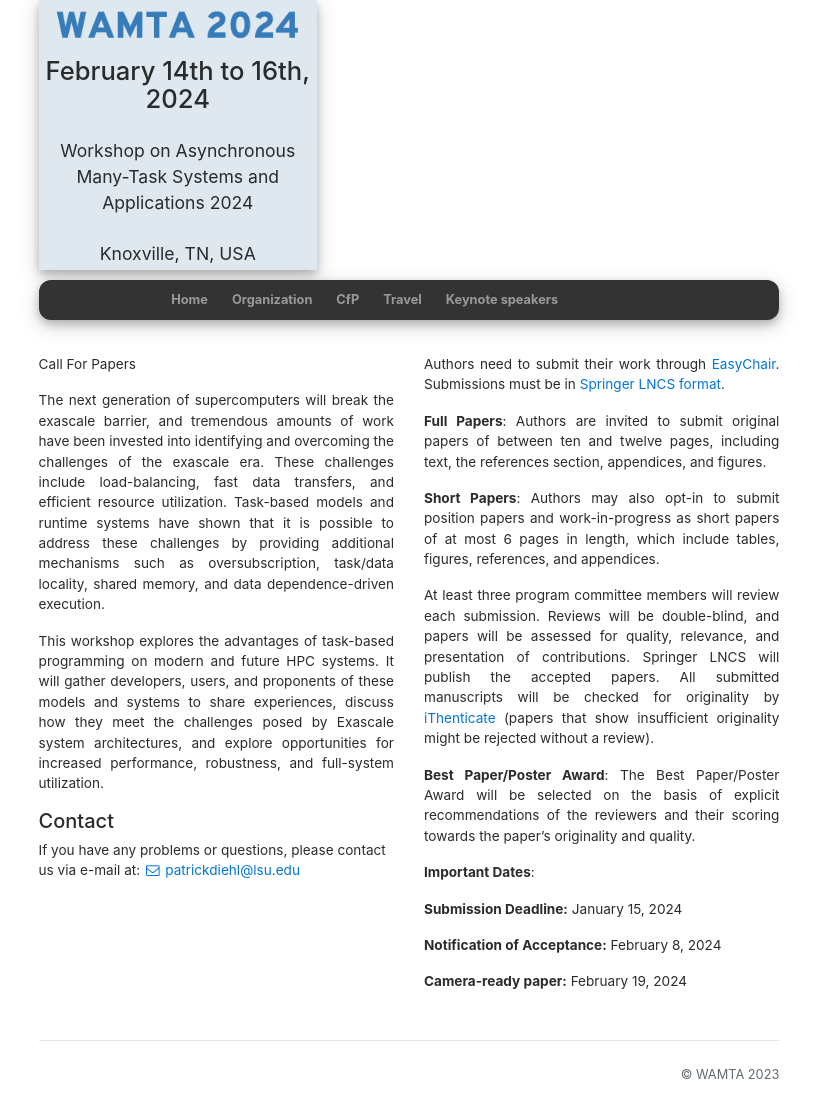
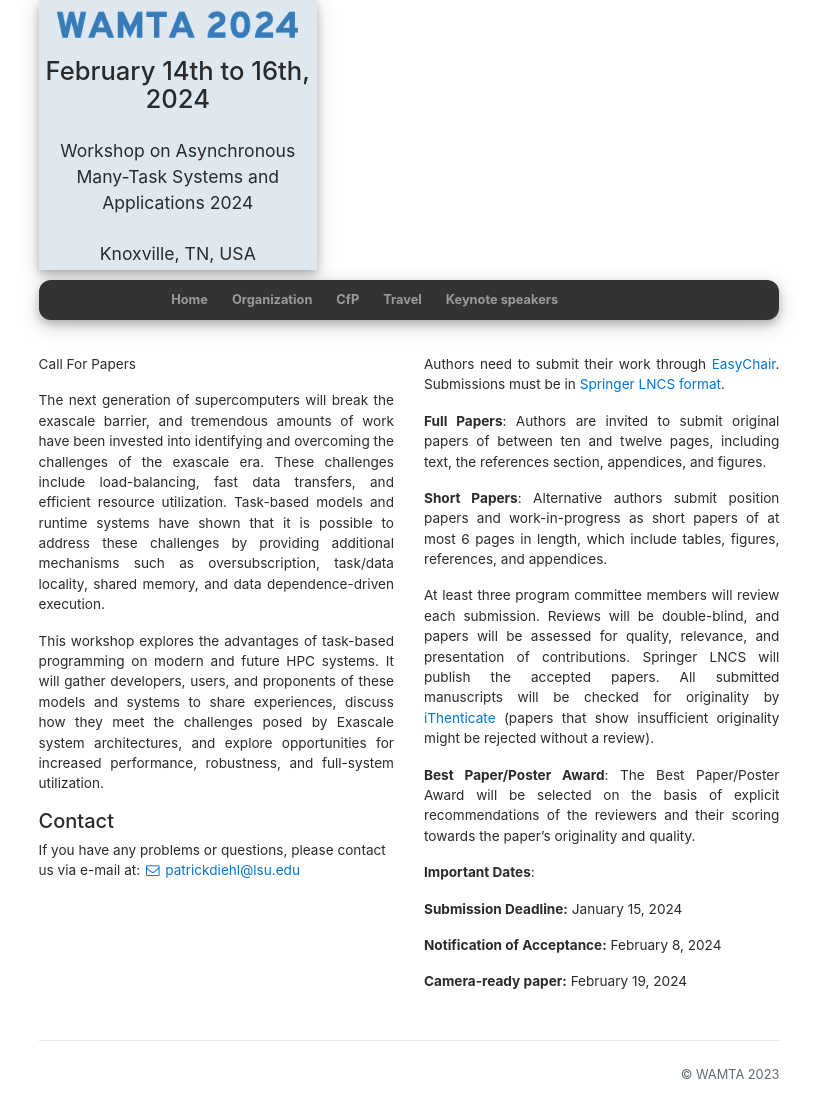
Before and after one commit to wamta26/WAMTA26.github.io, a Jekyll site: the page built from cfp.md, in a window 1280 px wide. Shown: the whole page, without its empty margins (231-1048 px from the left). Built offline with Jekyll 4.4.1, drawn with Linux system fonts in a browser that asks for light colours; nearby versions of some CDN libraries.

Commit message:
Update cfp

```diff
--- a/cfp.md
+++ b/cfp.md
@@ -25,7 +25,7 @@ Authors need to submit their work through [EasyChair](https://easychair.org/conf
 Authors are invited to submit original papers of between ten and twelve pages, including text, the references section, appendices, and figures.
 
 **Short Papers**:
-Authors may also opt-in to submit position papers and work-in-progress as short papers of at most 6 pages in length, which include tables, figures, references, and appendices.
+Alternative authors submit position papers and work-in-progress as short papers of at most 6 pages in length, which include tables, figures, references, and appendices.
 
 At least three program committee members will review each submission. Reviews will be double-blind, and papers will be assessed for quality, relevance, and presentation of contributions. Springer LNCS will publish the accepted papers.
 All submitted manuscripts will be checked for originality by [iThenticate](https://www.ithenticate.com/) (papers that show insufficient originality might be rejected without a review).
```
